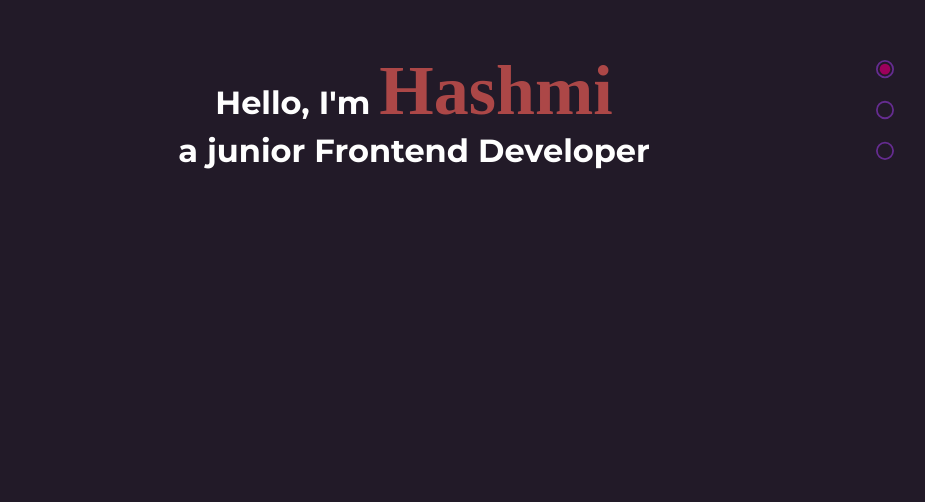
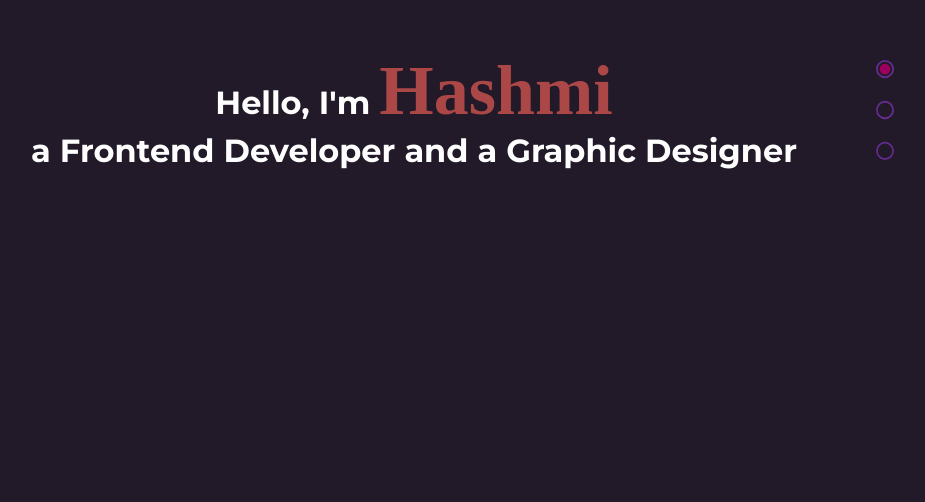
Before and after one commit to Hashmi35/Portfolio, a plain HTML site: page index.html in a window 1280 px wide. Shown: the part 298-800 px from the top of the page, without its empty margins (226-1151 px from the left). Drawn offline with Linux system fonts and the light colour scheme; a web font is replaced by a local one.

Commit message:
Update index.html

```diff
--- a/index.html
+++ b/index.html
@@ -12,7 +12,7 @@
     </header>
     <main>
         <div class="home block">
-            <h1 class="welcometext">Hello, I'm <span class="name">Hashmi</span><br> a junior Frontend Developer</h1>
+            <h1 class="welcometext">Hello, I'm <span class="name">Hashmi</span><br> a Frontend Developer and a Graphic Designer</h1>
             <img src="style/1.svg" alt="page1" class="pageCounter1">
         </div>
         <div class="about block">
```
